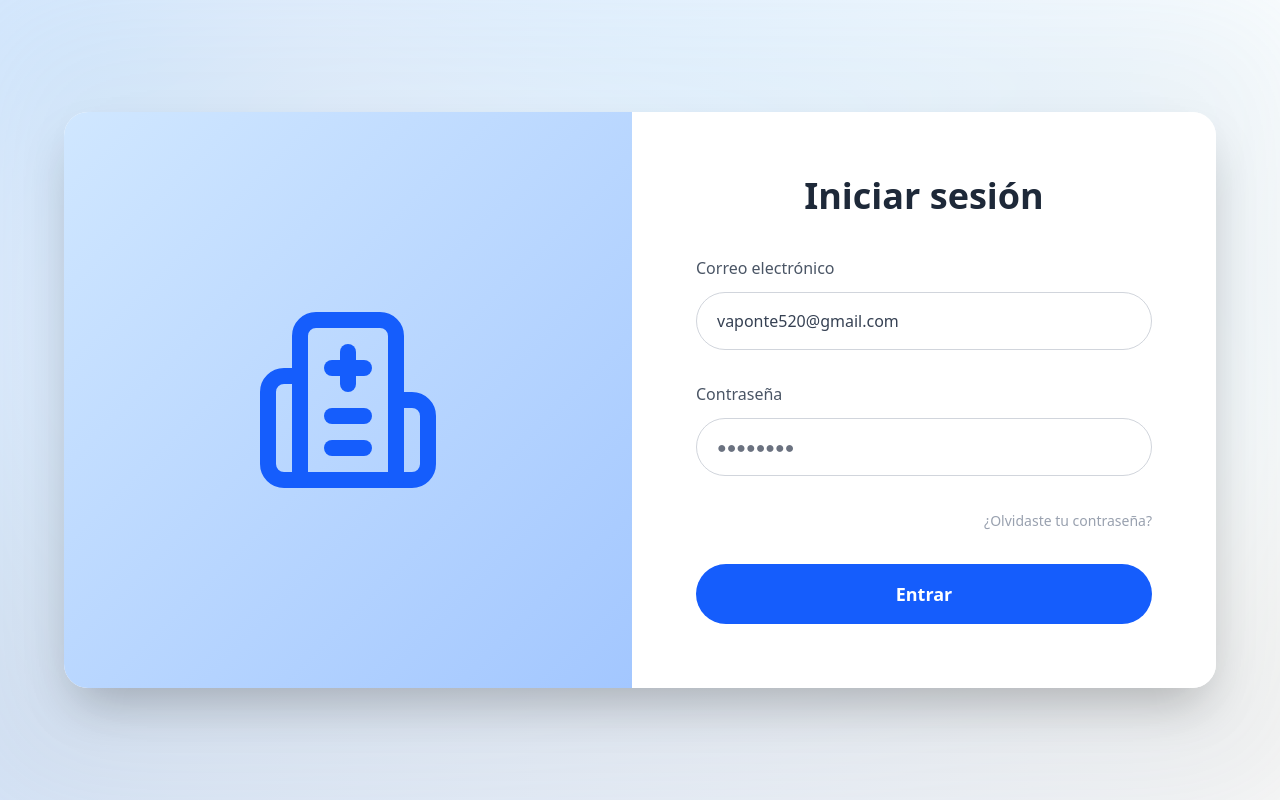
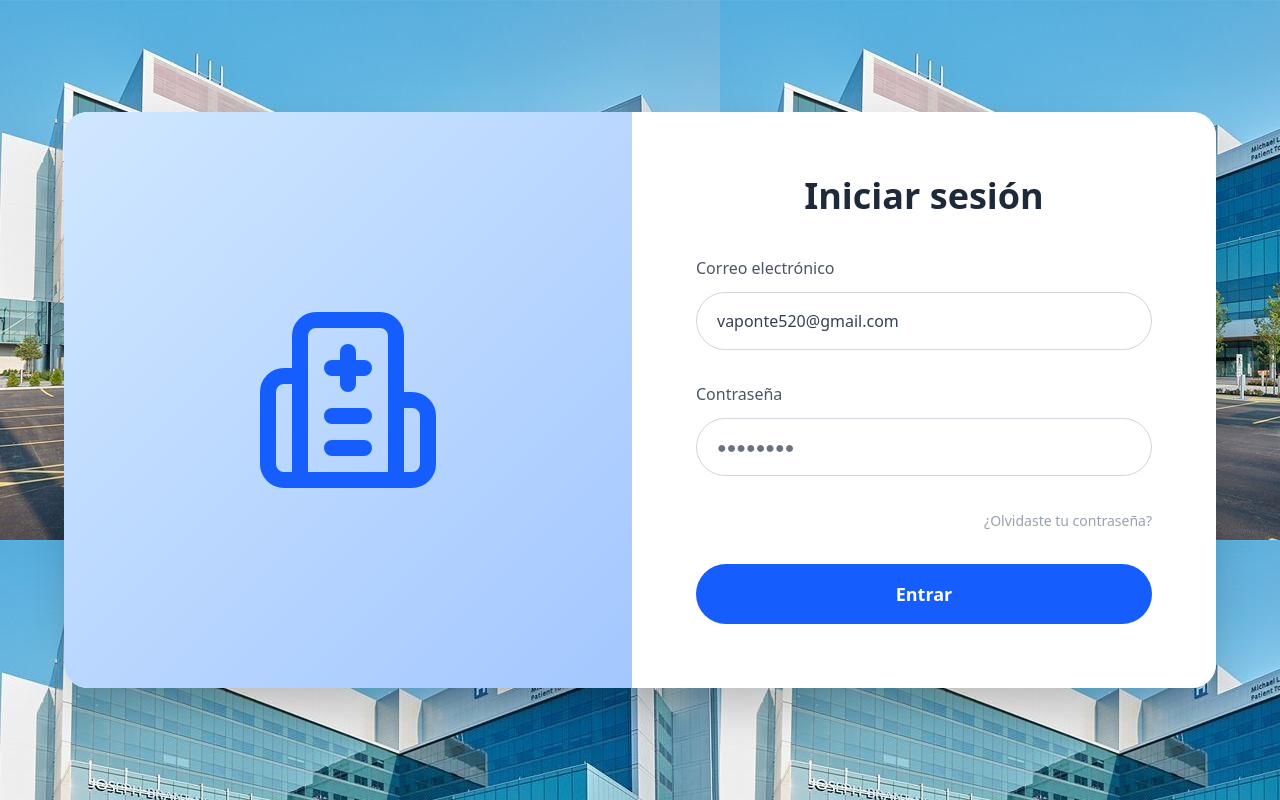
Before and after one commit to VictorAponteParedes/Salud360BackOffice, a React (Vite) app: page /auth/login in a window 1280 px wide. Built offline with nearby package versions, Linux system fonts and the light colour scheme.

Commit message:
feat: optimizar el componente de inicio de sesión eliminando el fondo difuminado y ajustando estilos

```diff
--- a/src/screens/auth/login/index.tsx
+++ b/src/screens/auth/login/index.tsx
@@ -3,10 +3,7 @@ import { useAuth } from "../../../context/AuthContext";
 import { useNavigate } from "react-router-dom";
 import { motion } from "framer-motion";
 import { logoHospital } from "../../../assets/images";
-import { Hospital } from "lucide-react"; // ✅ Ícono Lucide importado
-
-// Imagen de fondo difuminada
-const BACKGROUND_BLUR_URL = logoHospital;
+import { Hospital } from "lucide-react";
 
 export default function LoginPage() {
   const { login } = useAuth();
@@ -41,20 +38,12 @@ export default function LoginPage() {
       initial={{ opacity: 0, y: -50 }}
       animate={{ opacity: 1, y: 0 }}
       transition={{ duration: 0.6, ease: "easeOut" }}
-      className="min-h-screen flex items-center justify-center bg-gradient-to-r from-blue-100 to-white font-poppins relative overflow-hidden"
+      className="relative min-h-screen flex items-center justify-center font-poppins bg-gradient-to-r from-blue-100 to-white overflow-hidden"
     >
-      {/* Imagen de fondo difuminada */}
       <div
-        className="absolute top-0 left-0 w-full h-full pointer-events-none"
+        className="absolute top-0 left-0 w-full h-full"
         style={{
-          backgroundImage: `url(${BACKGROUND_BLUR_URL})`,
-          backgroundSize: "cover",
-          backgroundPosition: "center",
-          backgroundRepeat: "no-repeat",
-          filter: "blur(80px)",
-          transform: "scale(1.1)",
-          opacity: 0.12,
-          zIndex: 0,
+          backgroundImage: `url(${logoHospital})`,
         }}
       ></div>
 
```
